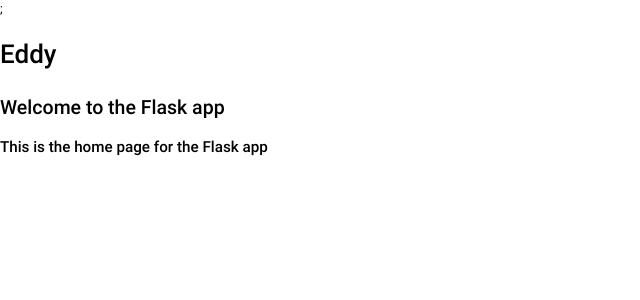
After one commit to lars-alfonse/Eddy, a Flask app: template templates/home.html in a window 1280 px wide. The commit adds this page. Shown: the top 300 px of the page, without its empty margins (0-640 px from the left). Run offline with Flask 2, Linux system fonts and the light colour scheme; the template is opened without the code that fills it, so the values that code supplies are empty.

Commit message:
added home page

```diff
--- a/routes.py
+++ b/routes.py
@@ -0,0 +1,12 @@
+from flask import Flask, render_template
+
+app = Flask(__name__)
+
+
+@app.route('/')
+def home():
+    return render_template('home.html')
+
+
+if __name__ == '__main__':
+    app.run(debug=True)
--- /dev/null
+++ b/templates/home.html
@@ -0,0 +1,7 @@
+{% extends "layout.html" %}
+{% block content %}
+  <div class="jumbo">
+    <h2>Welcome to the Flask app</h2>
+    <h3>This is the home page for the Flask app</h3>
+  </div>
+{% endblock %}
--- a/templates/layout.html
+++ b/templates/layout.html
@@ -1,10 +1,21 @@
 <!DOCTYPE html>
 <html lang="en">
 <head>
+    <link rel="stylesheet" href="{{ url_for('static', filename='css/main.css') }}">;
     <meta charset="UTF-8">
-    <title>Title</title>
+    <title>Eddy</title>
 </head>
 <body>
 
+    <header>
+        <div class="container">
+            <h1 class="logo">Eddy</h1>
+        </div>
+    </header>
+    <div class="container">
+        {% block content %}
+        {% endblock %}
+    </div>
+
 </body>
 </html>
```
